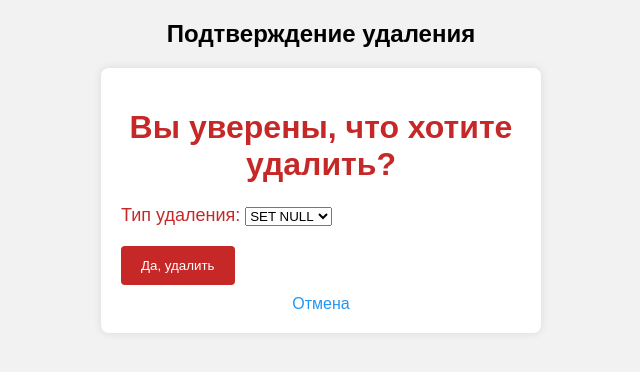
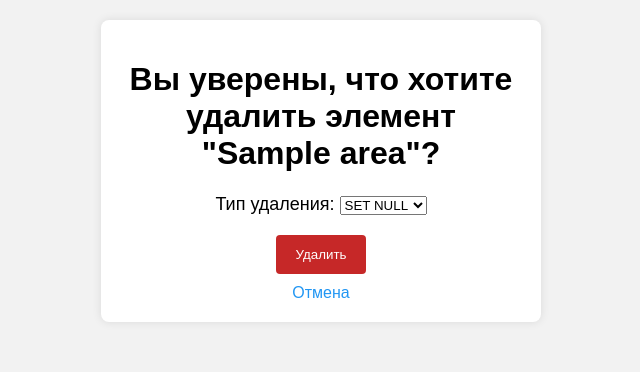
Before and after one commit to Proschenko/dbms-russian-areas, a Django app: page /delete_area/1/ in a window 1280 px wide. Shown: the top 372 px of the page, without its empty margins (319-959 px from the left). Run offline with Django 4.2, Linux system fonts and the light colour scheme; tables that the repository leaves empty hold one stand-in row (values such as "Sample post").

Commit message:
update visual delete,edit,create forms

```diff
--- a/indexpage/templates/indexpage/delete_area.html
+++ b/indexpage/templates/indexpage/delete_area.html
@@ -12,13 +12,9 @@
         }
 
         h1 {
-            color: #c62828;
             text-align: center;
         }
-h2 {
 
-            text-align: center;
-        }
         form {
             max-width: 400px;
             margin: 20px auto;
@@ -32,9 +28,12 @@ h2 {
             color: #c62828;
             font-size: 18px;
             margin-bottom: 20px;
+            text-align: center;
         }
 
         button {
+            display: block;
+            margin: 0 auto;
             background-color: #c62828;
             color: #fff;
             border: none;
@@ -68,17 +67,19 @@ h2 {
         .delete-type-radio {
             margin-right: 5px;
         }
+        label {
+            color: black;
+        }
     </style>
 </head>
 <body>
-<h2>Подтверждение удаления</h2>
 <form method="post" action="{% url 'delete_area' area_id %}">
     {% csrf_token %}
-    <h1>Вы уверены, что хотите удалить?</h1>
+    <h1>Вы уверены, что хотите удалить элемент "{{area_name}}"?</h1>
 
     {{ delete_type_form.as_p }}
 
-    <button type="submit">Да, удалить</button>
+    <button type="submit">Удалить</button>
     <a href="{% url 'area_list' %}">Отмена</a>
 </form>
 </body>
--- a/indexpage/views.py
+++ b/indexpage/views.py
@@ -58,20 +58,26 @@ def delete_area(request, id_area):
         if delete_type_form.is_valid():
             delete_type = delete_type_form.cleaned_data['delete_type']
             if delete_type == 'CASCADE':
+                area_name = area.name_area  # Получаем название элемента
                 area.delete()
-                return redirect(table_area)
+                return redirect('area_list')
 
             else:
                 # Ваш запрос SQL
-                delete_sport_type_sql = f"DELETE FROM indexpage_area WHERE id_area = {id_area}"
+                delete_area_sql = f"DELETE FROM indexpage_area WHERE id_area = {id_area}"
 
                 # Выполнение запроса
                 with connection.cursor() as cursor:
-                    cursor.execute(delete_sport_type_sql)
+                    cursor.execute(delete_area_sql)
 
-                return redirect(table_area)
+                return redirect('area_list')
 
     else:
         delete_type_form = DeleteTypeForm()
-    return render(request, 'indexpage/delete_area.html',
-                  {'delete_type_form': delete_type_form, 'area_id': id_area})
+
+    context = {
+        'delete_type_form': delete_type_form,
+        'area_id': id_area,
+        'area_name': area.name_area  # Передаем название элемента в контекст
+    }
+    return render(request, 'indexpage/delete_area.html', context)
```
Also changed, not shown: indexpage/templates/indexpage/create_area.html (+16 -10 lines), indexpage/templates/indexpage/edit_area.html (+14 -8 lines), indexpage/templates/indexpage/table_area.html (+6 -6 lines).
